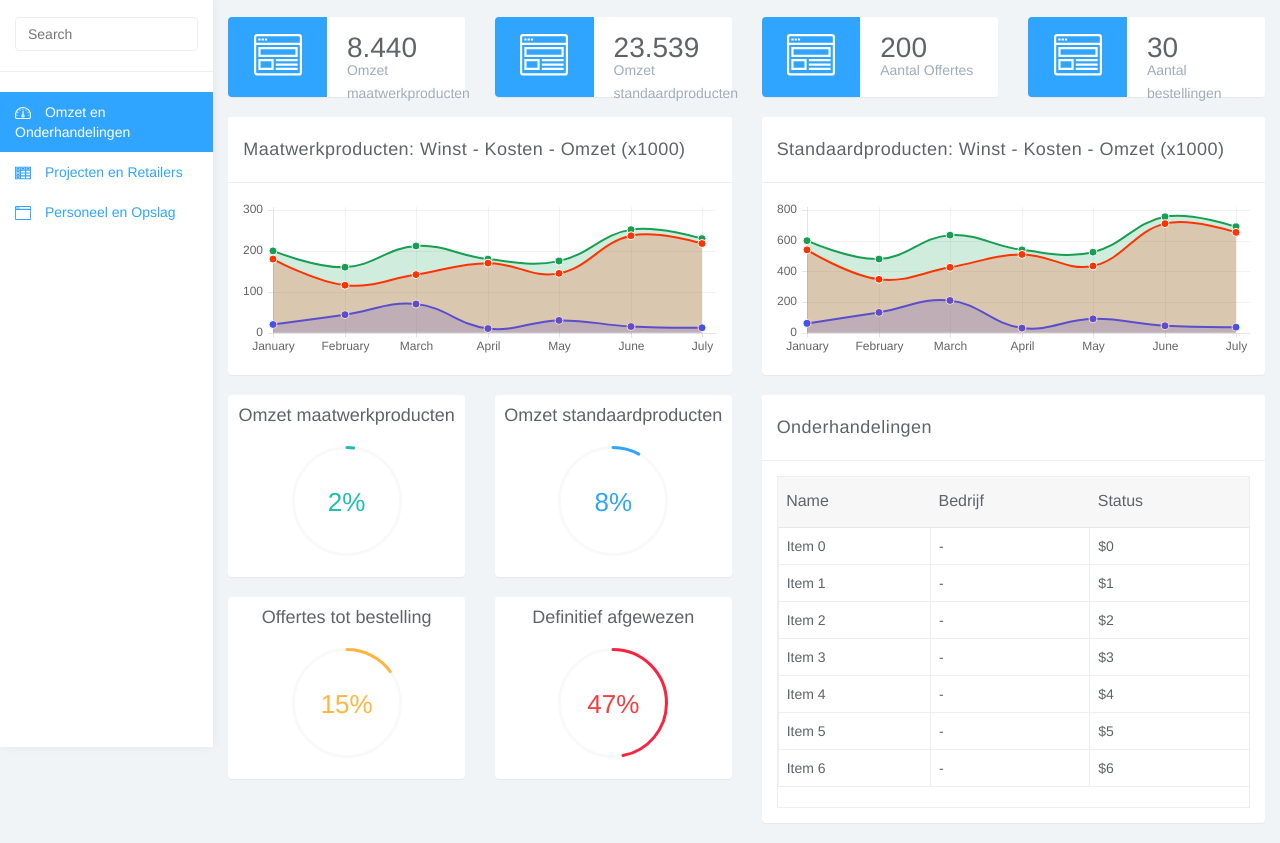
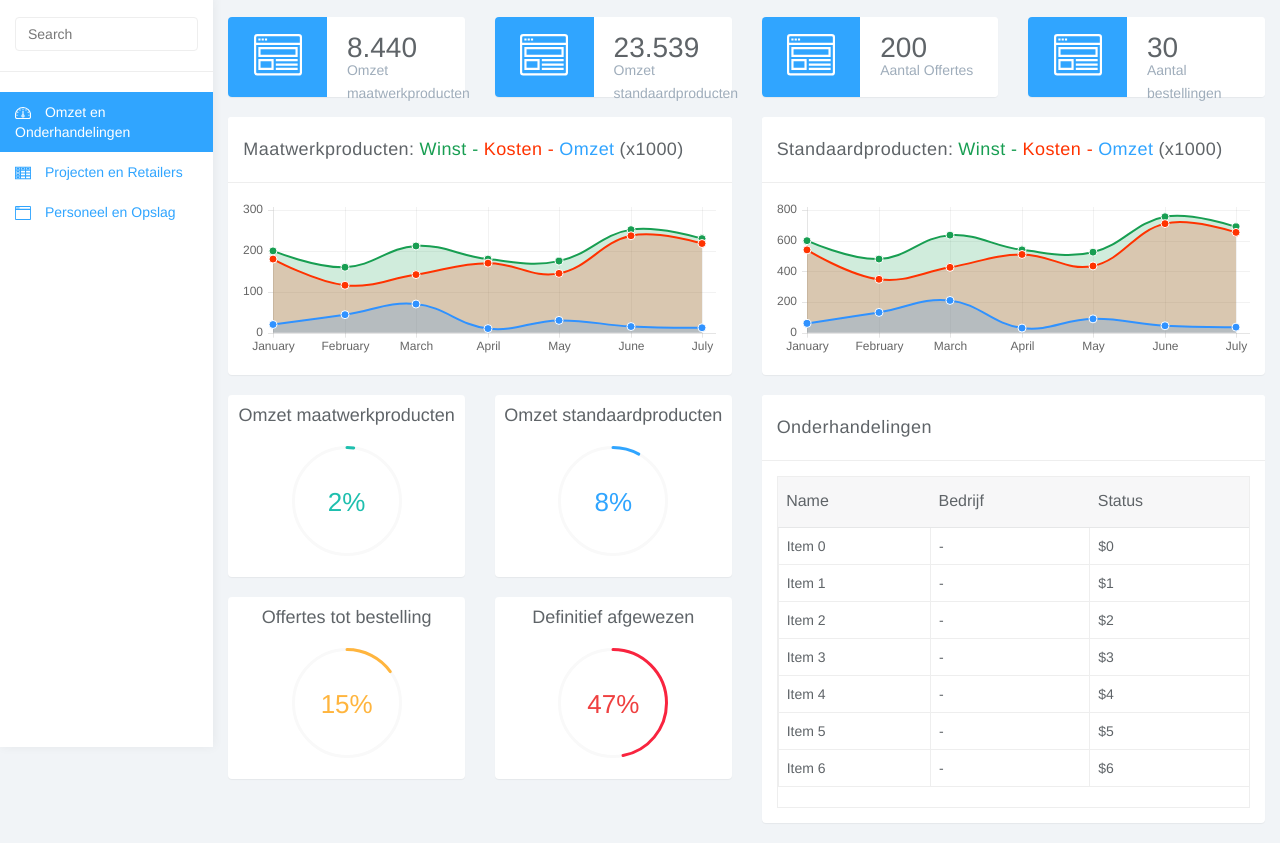
Before and after one commit to BramHendriksDeveloper/Assignment2_sales, a plain HTML site: page index.html in a window 1280 px wide. Shown: the part 53-896 px from the top of the page. Drawn offline with Linux system fonts and the light colour scheme.

Commit message:
kleuren heading

```diff
--- a/css/styles.css
+++ b/css/styles.css
@@ -933,7 +933,7 @@ h1.page-header {
 	margin-top: 20px;
 }
 
-.noMargin {
+.noMargin2 {
 	padding: 0;
 }
 
@@ -948,3 +948,30 @@ h1.page-header {
 .dropdownProducten2{
 	margin-left: 380px;
 }
+
+.greenLabel {
+	color: rgba(24, 158, 82, 1);
+}
+
+.yellowLabel {
+	color: rgba(255,170,0,1);
+}
+
+.redLabel {
+	color: rgba(255,51,0,1);
+}
+
+.blueLabel {
+	color: rgba(48, 164, 255, 1);
+}
+
+.greyLabel {
+	color: #5f6468;
+}
+
+.noMargin {
+	margin: 0;
+	margin-right: 5px;
+	padding: 0;
+	float: left;
+}
--- a/index.html
+++ b/index.html
@@ -108,7 +108,7 @@
 		<div class="row">
 			<div class="col-lg-6">
 				<div class="panel panel-default">
-					<div class="panel-heading">Maatwerkproducten: Winst - Kosten - Omzet (x1000)</div>
+					<div class="panel-heading"><div class="greyLabel noMargin">Maatwerkproducten: </div><div class="greenLabel noMargin">Winst -</div><div class="redLabel noMargin">Kosten -</div><div class="blueLabel noMargin">Omzet</div>(x1000)</div>
 					<div class="panel-body">
 						<div class="canvas-wrapper">
 							<canvas class="main-chart" id="line-chart" height="200" width="600"></canvas>
@@ -118,7 +118,7 @@
 			</div>
 			<div class="col-lg-6">
 				<div class="panel panel-default">
-					<div class="panel-heading">Standaardproducten: Winst - Kosten - Omzet (x1000)</div>
+					<div class="panel-heading"><div class="greyLabel noMargin">Standaardproducten: </div><div class="greenLabel noMargin">Winst -</div><div class="redLabel noMargin">Kosten -</div><div class="blueLabel noMargin">Omzet</div>(x1000)</div>
 					<div class="panel-body">
 						<div class="canvas-wrapper">
 							<canvas class="main-chart" id="line2-chart" height="200" width="600"></canvas>
@@ -129,7 +129,7 @@
 		</div><!--/.row-->
 
 		<div class="row">
-			<div class="col-md-6 noMargin">
+			<div class="col-md-6 noMargin2">
 				<div class="col-xs-6 col-md-6">
 					<div class="panel panel-default">
 						<div class="panel-body easypiechart-panel">
--- a/js/chart-data.js
+++ b/js/chart-data.js
@@ -14,16 +14,6 @@ var randomScalingFactor = function(){ return Math.round(Math.random()*1000)};
 					data : [200,160,212,180,175,252,230]
 				},
 				{
-					label: "My First dataset",
-					fillColor : "rgba(48, 86, 255, 0.2)",
-					strokeColor : "rgba(48, 86, 255, 1)",
-					pointColor : "rgba(48, 86, 255, 1)",
-					pointStrokeColor : "#fff",
-					pointHighlightFill : "#fff",
-					pointHighlightStroke : "rgba(48, 164, 255, 1)",
-					data : [20,44,70,10,30,15,12]
-				},
-				{
 					label: "My Second dataset",
 					fillColor : "rgba(255,51,0,0.2)",
 					strokeColor : "rgba(255,51,0,1)",
@@ -32,6 +22,16 @@ var randomScalingFactor = function(){ return Math.round(Math.random()*1000)};
 					pointHighlightFill : "#fff",
 					pointHighlightStroke : "rgba(220,220,220,1)",
 					data : [180,116,142,170,145,237,218]
+				},
+				{
+					label: "My First dataset",
+					fillColor : "rgba(48, 146, 255, 0.2)",
+					strokeColor : "rgba(48, 146, 255, 1)",
+					pointColor : "rgba(48, 146, 255, 1)",
+					pointStrokeColor : "#fff",
+					pointHighlightFill : "#fff",
+					pointHighlightStroke : "rgba(48, 146, 255, 1)",
+					data : [20,44,70,10,30,15,12]
 				}
 			]
 		}
@@ -50,16 +50,6 @@ var randomScalingFactor = function(){ return Math.round(Math.random()*1000)};
 					data : [600,480,636,540,525,756,690]
 				},
 				{
-					label: "My First dataset",
-					fillColor : "rgba(48, 86, 255, 0.2)",
-					strokeColor : "rgba(48, 86, 255, 1)",
-					pointColor : "rgba(48, 86, 255, 1)",
-					pointStrokeColor : "#fff",
-					pointHighlightFill : "#fff",
-					pointHighlightStroke : "rgba(48, 164, 255, 1)",
-					data : [60,132,210,30,90,45,36]
-				},
-				{
 					label: "My Second dataset",
 					fillColor : "rgba(255,51,0,0.2)",
 					strokeColor : "rgba(255,51,0,1)",
@@ -68,6 +58,16 @@ var randomScalingFactor = function(){ return Math.round(Math.random()*1000)};
 					pointHighlightFill : "#fff",
 					pointHighlightStroke : "rgba(220,220,220,1)",
 					data : [540,348,426,510,435,711,654]
+				},
+				{
+					label: "My First dataset",
+					fillColor : "rgba(48, 146, 255, 0.2)",
+					strokeColor : "rgba(48, 146, 255, 1)",
+					pointColor : "rgba(48, 146, 255, 1)",
+					pointStrokeColor : "#fff",
+					pointHighlightFill : "#fff",
+					pointHighlightStroke : "rgba(48, 146, 255, 1)",
+					data : [60,132,210,30,90,45,36]
 				}
 			]
 		}
```
Also changed, not shown: personeel_opslag.html (+1 -1 lines), product_retailers.html (+3 -3 lines).
